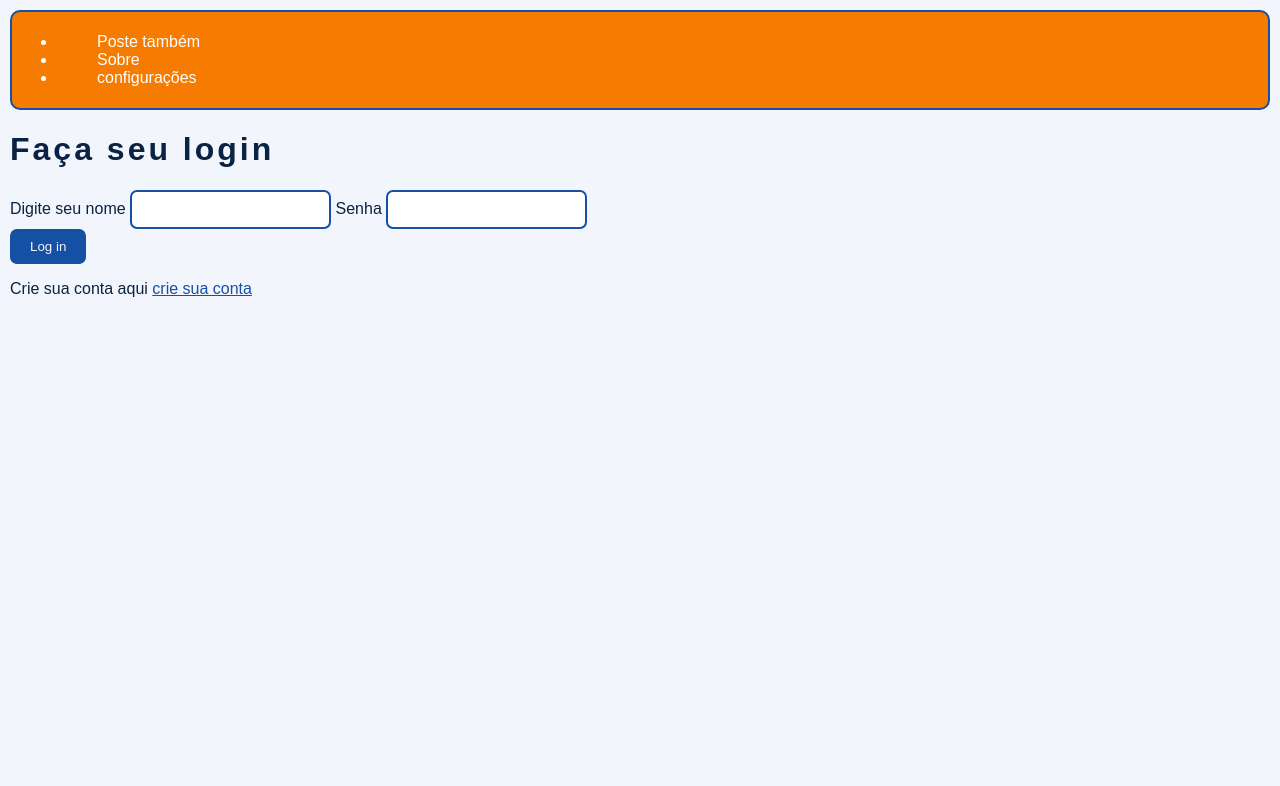
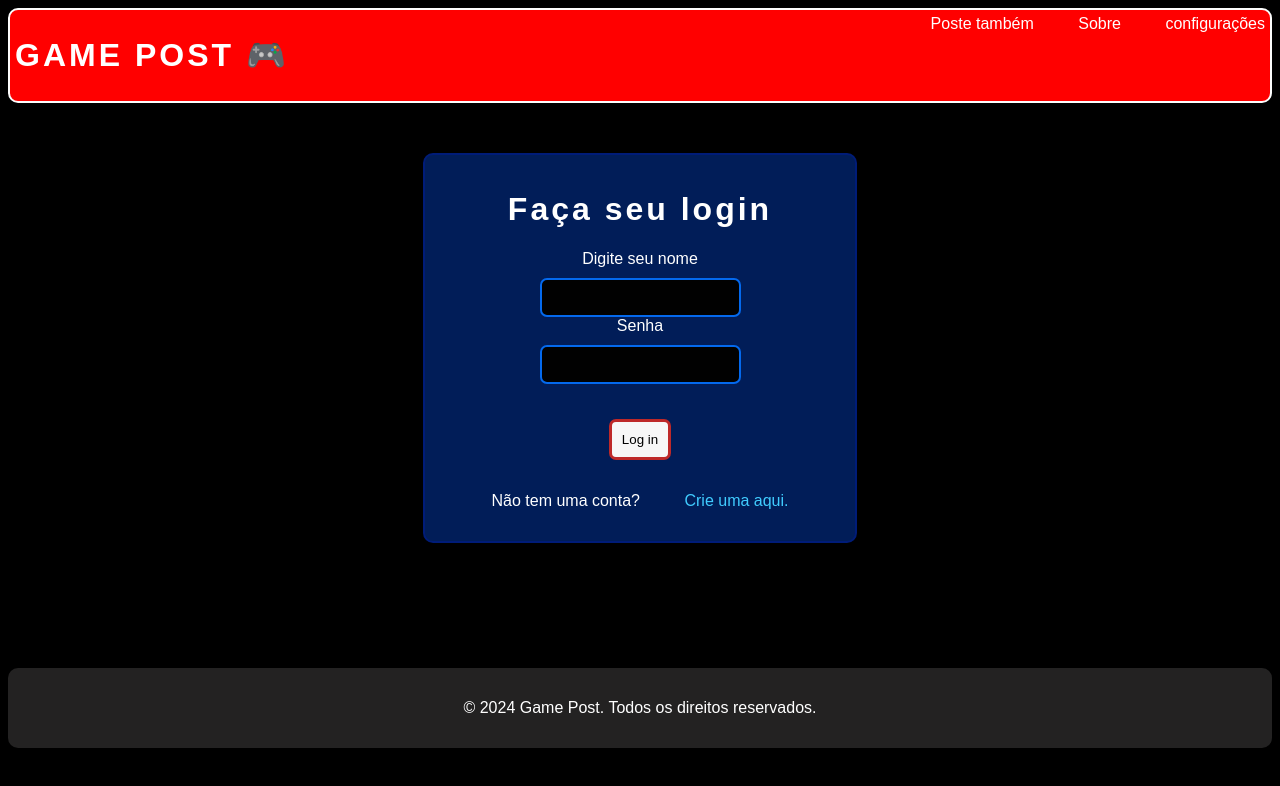
Before and after one commit to SpiritualMist25-th/trabalho-final-1-ano-, a plain HTML site: page html/login.html in a window 1280 px wide. Drawn offline with Linux system fonts and the light colour scheme.

Commit message:
Add files via upload

```diff
--- a/html/login.html
+++ b/html/login.html
@@ -4,18 +4,120 @@
         <meta charset="UTF-8">
         <title>Login</title>
         <script src="../scripts/index.js" defer></script>
-<link rel="stylesheet" href="../estilo.css">
         <meta name="viewport" content="width=device-width, initial-scale=1.0">
-</head>
+        <style>
+
+body{
+    background-color:black;
+    color:white;
+    font-family:Arial; /* o font-family serve para definir a fonte do texto*/
+}
+header{
+    margin:px; /*o margin serve para dar espaço ao redor do elemento */
+    padding:5px; /* o padding serve para dar espaço dentro do elemento */
+    justify-content:space-between;   /* título na esquerda, links na direita */
+    display:flex; /* serve para alinhar os elementos filhos */
+    background-color:rgb(255, 0, 0); /* cor de fundo do header */
+    border: 2px solid rgb(252, 252, 252); /* borda do header */
+   border-radius: 10px; /* borda arredondada do header */
+}
+h1{
+    font-family:sans-serif;
+    letter-spacing: 3px;/* o serve para dar espaço entre os caracteres */
+}
+a{
+    text-decoration:none; /* o none serve para tirar a borda do link */
+    color:white;
+    margin-left:40px; /* espaço entre os links */
+}
+
+
+main{
+    display:flex; /* serve para alinhar os elementos filhos */
+    flex-direction:column; /* serve para alinhar os elementos filhos */
+    align-items:center; /* serve para alinhar os elementos filhos */
+    justify-content:center; /* serve para alinhar os elementos filhos */
+     max-width:400px;                       /* largura máxima: não abre mais pros lados */
+    margin:50px auto 0;
+    margin-top:50px; /* espaço acima do elemento */
+    background-color:rgba(2, 45, 136, 0.652); /* cor de fundo do elemento */
+    border-radius: 10px; /* borda arredondada do elemento */
+    padding: 15px; /* espaço dentro do elemento */
+    border: 2px solid rgb(0, 28, 120); /* borda do elemento */
+    p{
+        a{
+            color:rgb(64, 204, 255); /* cor do link */
+        }
+    }
+
+    label{
+    display:flex; /* serve para alinhar os elementos filhos */
+    flex-direction:column; /* serve para alinhar os elementos filhos */
+    align-items:center; /* serve para alinhar os elementos filhos */
+    justify-content:center; /* serve para alinhar os elementos filhos */
+    margin-bottom:10px; /* espaço abaixo do elemento */
+}
+input:focus{
+    outline:none; /* remove a borda do input quando ele está em foco */
+    box-shadow:  0 0 10px rgba(4, 12, 237, 0.836); /* sombra do input quando ele está em foco */
+}
+ input{
+  color: white; /* cor do texto do input */
+      background-color: rgb(1, 1, 1); /* cor de fundo do input */
+      padding: 10px; /* espaço dentro do input */
+      border-radius: 7px; /* borda arredondada do input */
+      border: 2px solid rgb(4, 105, 237); /* borda do input */
+      transition: box-shadow 0.2s; /* animação suave */
+    }
+    button{
+        color: rgb(0, 0, 0); /* cor do texto do botão */
+      background-color: rgb(247, 247, 247); /* cor de fundo do botão */
+      padding: 10px; /* espaço dentro do botão */
+      margin-top: 35px; /* espaço acima do botão */
+      border-radius: 7px; /* borda arredondada do botão */
+      border: 3px solid rgb(190, 41, 41); /* borda do botão */
+      transition: box-shadow 0.2s; /* animação suave */
+       cursor:pointer;                            /* mãozinha ao passar o mouse */
+  transition:background-color 0.2s, box-shadow 0.2s; /* anima as duas mudanças */
+  text-align:center;          /* centraliza o botão e a mensagem dentro da div */
+  width:100%;                 /* a div ocupa toda a largura do main, então o centro é o centro da caixa */
+    }
+    button:hover{
+  background-color:rgb(190, 41, 41);         /* fundo fica vermelho no hover */
+  color:white;                               /* texto fica branco para dar contraste */
+  box-shadow:0 0 12px rgb(255, 0, 0);        /* brilho vermelho em volta */
+}
+}
+
+
+footer{
+    margin-top:125px; /* espaço acima do elemento */
+    padding: 15px; /* espaço dentro do elemento */
+    border-radius: 10px; /* borda arredondada do elemento */
+    background-color: rgba(72, 70, 70, 0.485); /* cor de fundo do elemento */
+    text-align:center; /* centraliza o texto */
+}
+
+
+hr {
+  border: none;  /* remove a borda padrão do hr */
+  height: 2px;                /* espessura da linha */
+  background-color: rgb(255, 254, 254);      /* cor da linha */
+}
+
+
+        </style>
+    </head>
 
 <body>
     <header>
+        <h1>GAME POST       🎮</h1>
         <nav>
-             <ul>
-                <li><a href="post.html">Poste também</a></li>
-                <li><a href="sobre.html">Sobre</a></li>
-                <li><a href="config.html">configurações</a></li>
-            </ul>
+
+                <a href="post.html">Poste também</a>
+                <a href="sobre.html">Sobre</a>
+                <a href="config.html">configurações</a>
+
         </nav>
     </header>
 
@@ -28,14 +130,20 @@
          <label for="senha">Senha</label>
          <input type="password" id="senha" name="senha">
         </div>
-    </main>
-    <footer>
+
         <div class="botao">
             <button type="button" id="btnLogin">Log in </button>
             <p class="msg" role="alert"></p>
         </div>
 
-        <p>Crie sua conta aqui <a href="criar_conta.html">crie sua conta </a></p>
+        <p>Não tem uma conta? <a href="criar_conta.html">Crie uma aqui.</a></p>
+    </main>
+
+
+        <footer>
+ <p>
+    &copy; 2024 Game Post. Todos os direitos reservados.
+ </p>
     </footer>
 </body>
 
```
